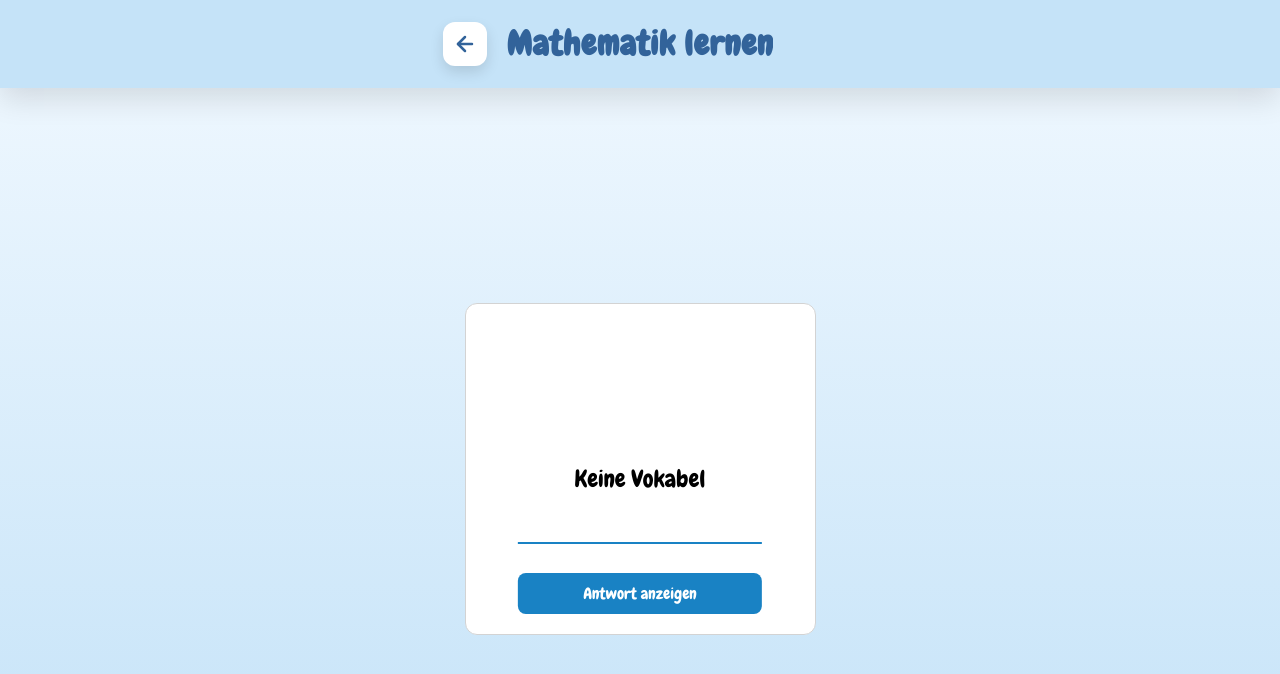
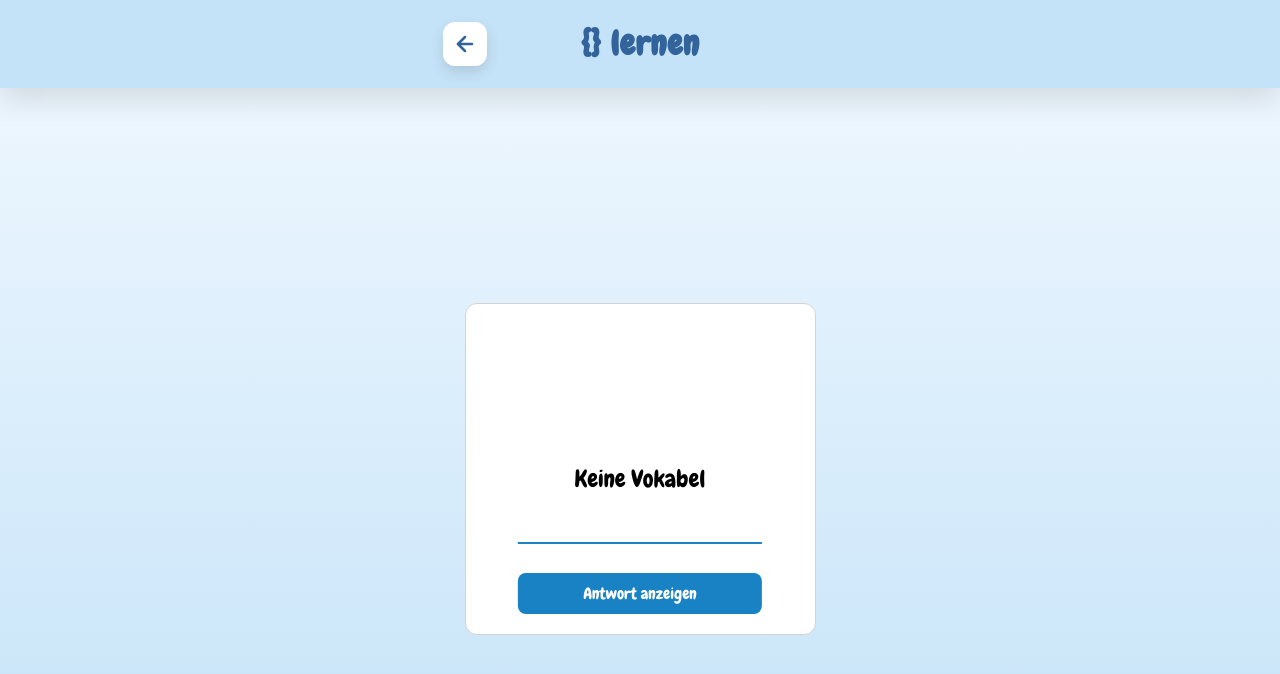
Before and after one commit to anne-kmmr/SubwaySurfers, a Next.js app: page /learningMode in a window 1280 px wide. Shown: the top 674 px of the page. Built offline with nearby package versions, Linux system fonts and the light colour scheme; no server answers; the database is empty.

Commit message:
testing and reviewing erros

```diff
--- a/src/app/createBoxView/createBoxView.module.css
+++ b/src/app/createBoxView/createBoxView.module.css
@@ -55,6 +55,7 @@
   padding: 10px 18px;
   font-size: 1rem;
   font-weight: 600;
+  font-family: "Chewy", system-ui;
   border-radius: 8px;
   text-decoration: none;
   color: var(--white);
--- a/src/app/learningMode/page.tsx
+++ b/src/app/learningMode/page.tsx
@@ -5,7 +5,6 @@
 import { useEffect, useState } from "react";
 import styles from "./learningMode.module.css";
 import Header from "../components/Header/Header";
-import Loading from "@/app/components/Loading/Loading";
 
 type Vocab = {
   id: number;
@@ -84,23 +83,10 @@ export default function LearningMode() {
     await loadVocab();
   };
 
-  // Laden der Seite
-  if (loading) {
-    return (
-      <>
-        <Header title="Mathematik lernen" backHref="/" />
-
-        <main className={styles.content}>
-          <Loading />
-        </main>
-      </>
-    );
-  }
-
   // returnt die fertige Seite
   return (
     <>
-      <Header title="Mathematik lernen" backHref="/" />
+      <Header title="{} lernen" backHref="/" />
 
       <main className={styles.content}>
         <div className={styles["card-container"]}>
```
